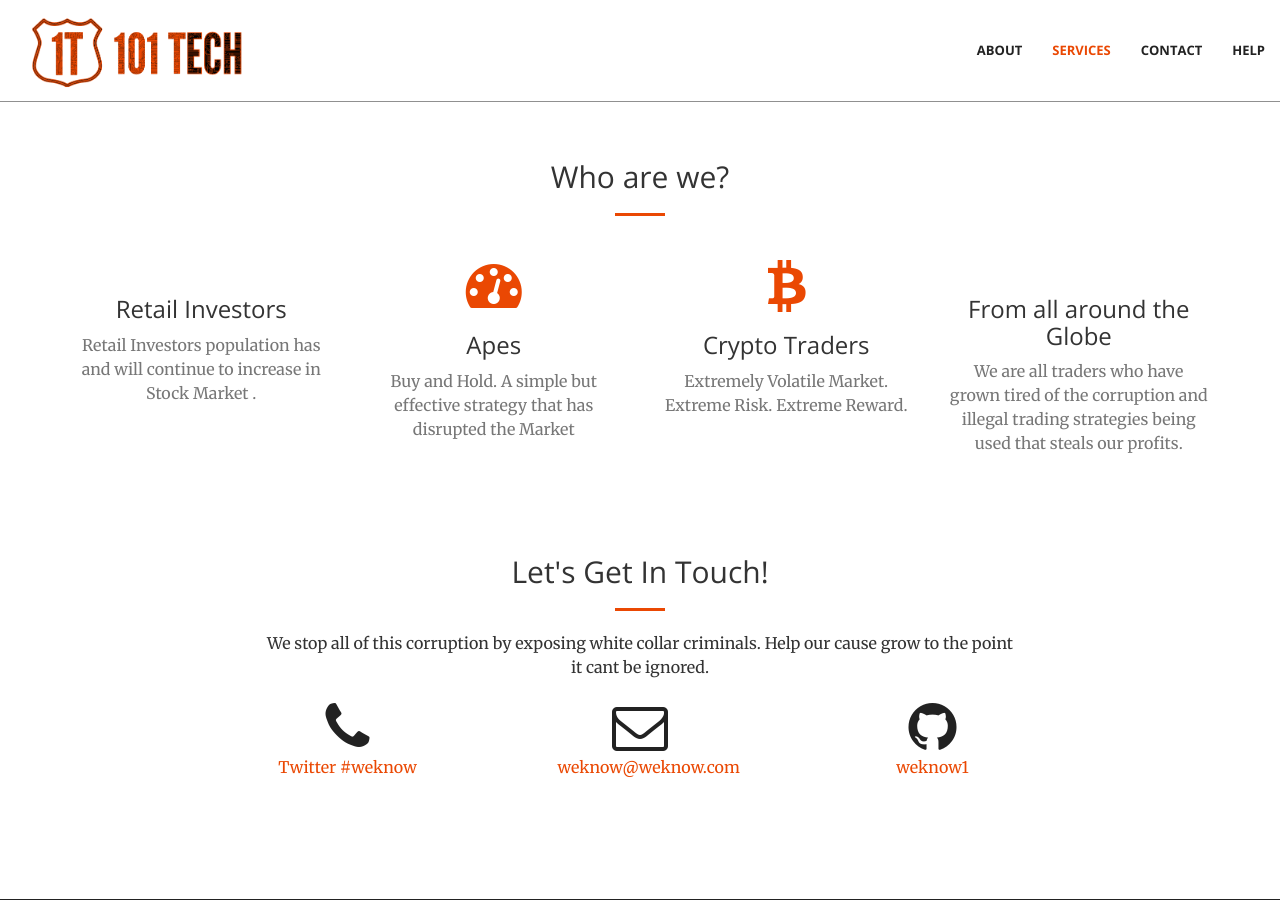
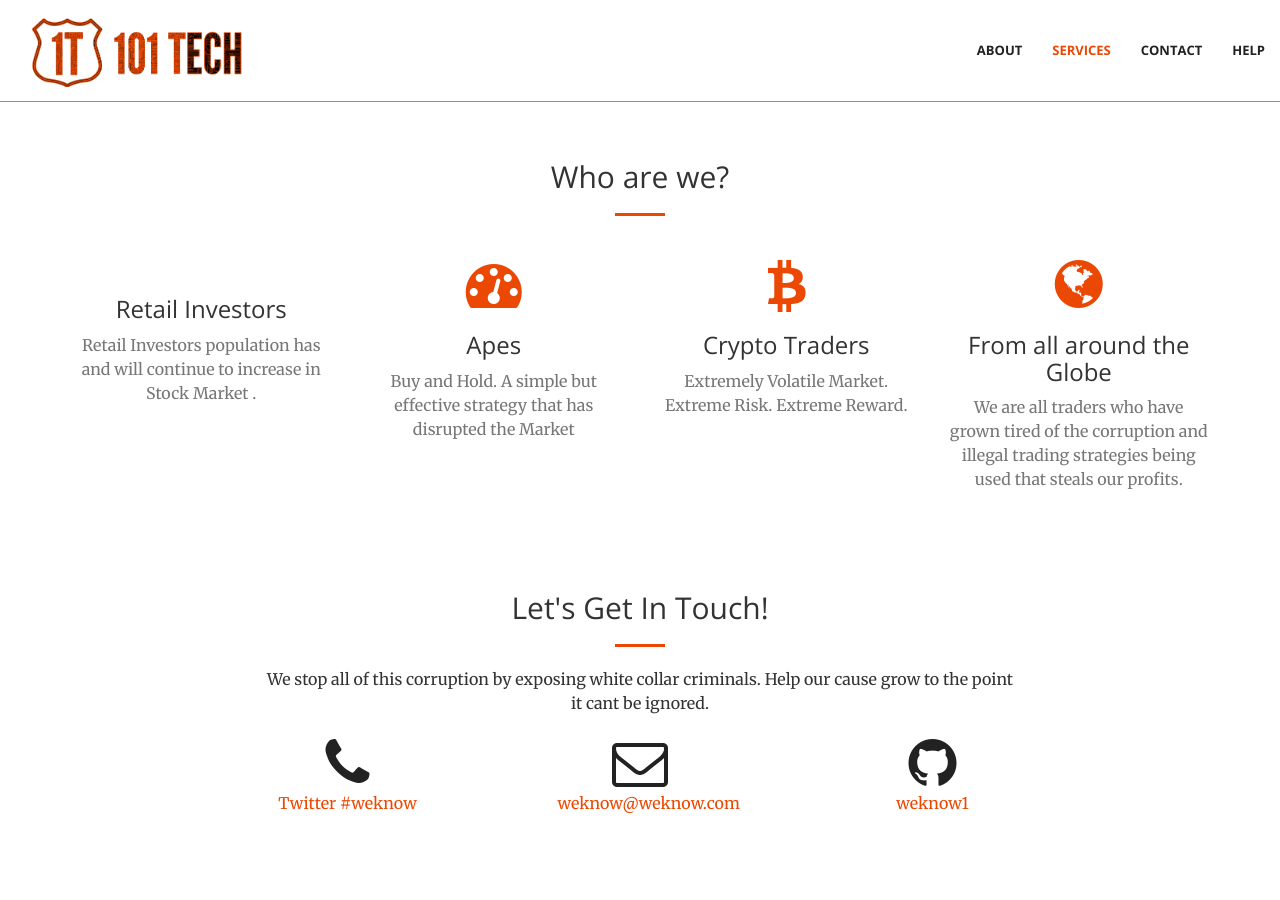
Before and after one commit to WeKnow1/Weknow, a Jekyll site: the page built from index.html, in a window 1280 px wide and 900 px high, scrolled down 1927 px. Built offline with Jekyll 4.4.1, drawn with Linux system fonts in a browser that asks for light colours.

Commit message:
Update whyus.html

```diff
--- a/_includes/whyus.html
+++ b/_includes/whyus.html
@@ -32,7 +32,7 @@
             </div>
             <div class="col-lg-3 col-md-6 text-center">
                 <div class="service-box">
-                    <i class="fa fa-4x fa-earth-americas wow bounceIn text-primary" data-wow-delay=".3s"></i>
+                    <i class="fa fa-4x fa-globe wow bounceIn text-primary" data-wow-delay=".3s"></i>
                     <h3>From all around the Globe</h3>
                     <p class="text-muted">We are all traders who have grown tired of the corruption and illegal trading strategies being used that steals our profits.</p>
                 </div>
```
